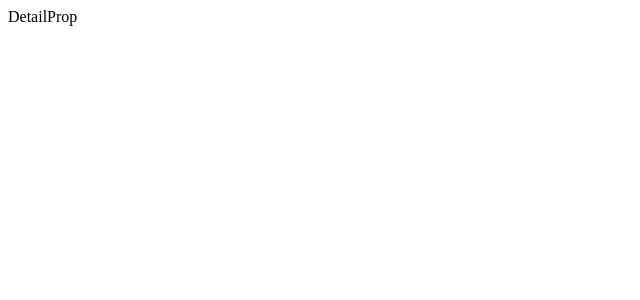
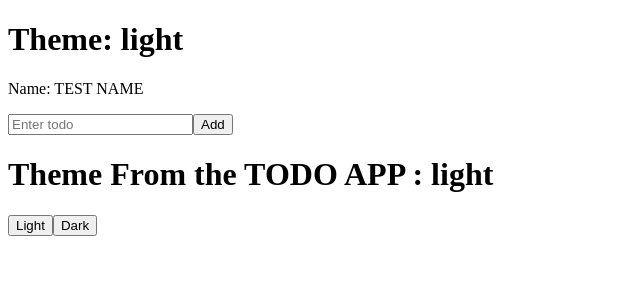
Before and after one commit to SwarajAnand/LPU-SEC-9, a React (Vite) app in the folder React/: page / in a window 1280 px wide. Shown: the top 300 px of the page, without its empty margins (0-640 px from the left). Built offline with nearby package versions, Linux system fonts and the light colour scheme.

Commit message:
Added context

```diff
--- a/React/src/App.jsx
+++ b/React/src/App.jsx
@@ -1,31 +1,21 @@
-import { createContext } from "react";
-import WeatherComponent from "./components/24_06_EVE/WeatherComponent";
-import Accordion from "./components/25_06/Accordion";
-import Todo from "./components/25_06/Todo";
-import DetailProp from "./components/DetailProp";
+import { useContext } from 'react';
+import { themeDetail } from './ContextThemeProvider.jsx';
+import Todo from './components/25_06/Todo.jsx';
 
-function App() {
-  const themeContext = createContext();
+const App = () => {
+  const data = useContext(themeDetail);
+  const { name } = data;
 
-  console.log(themeContext);
+  console.log(data);
 
-  console.log("App is rendered");
   return (
-    <>
-      {/* <Demo data={{ name: "TEST NAME" , age: 20, gender: "male"}} /> */}
-      {/* <WeatherComponent /> */}
-      {/* <Todo /> */}
-      {/* <Accordion /> */}
+    <div>
+      <h1>Theme: {data.theme}</h1>
+      <p>Name: {name}</p>
 
-      <DetailProp>
-        <Todo />
-      </DetailProp>
-    </>
+      <Todo />
+    </div>
   );
-}
+};
 
 export default App;
-
-// cc0c6f2482424f69bd874449252406
-
-// http://api.weatherapi.com/v1/current.json?key=cc0c6f2482424f69bd874449252406&q=India&aqi=no
--- a/React/src/ContextThemeProvider.jsx
+++ b/React/src/ContextThemeProvider.jsx
@@ -1,15 +1,15 @@
 import { createContext, useState } from "react";
 
-export const themeContext = createContext(null);
+export const themeDetail = createContext(null);
 
 const ContextThemeProvider = ({ children }) => {
   const [theme, setTheme] = useState('light');
   const [name, setName] = useState('TEST NAME');
 
   return (
-    <themeContext.Provider value={{ theme, setTheme, name, setName }}>
+    <themeDetail.Provider value={{ theme, setTheme, name, setName }}>
       {children}
-    </themeContext.Provider>
+    </themeDetail.Provider>
   );
 };
 
--- a/React/src/components/25_06/Todo.jsx
+++ b/React/src/components/25_06/Todo.jsx
@@ -1,7 +1,9 @@
-import React, { useState } from "react";
+import React, { useContext, useState } from "react";
 import { v4 as uuidv4 } from "uuid";
+import { themeDetail } from "../../ContextThemeProvider";
 
 const Todo = () => {
+  const { theme, setTheme } = useContext(themeDetail);
   const [todos, setTodos] = useState([]);
   const [input, setInput] = useState("");
 
@@ -40,17 +42,20 @@ const Todo = () => {
         {todos.map((ele) => {
           return (
             <div key={ele.id}>
-              {
-                ele.isDone ? (
-                  <del onClick={() => changeTaskState(ele.id)}>{ele.value}</del>
-                ) : (
-                  <span onClick={() => changeTaskState(ele.id)}>{ele.value}</span>
-                )
-              }
+              {ele.isDone ? (
+                <del onClick={() => changeTaskState(ele.id)}>{ele.value}</del>
+              ) : (
+                <span onClick={() => changeTaskState(ele.id)}>{ele.value}</span>
+              )}
             </div>
           );
         })}
       </div>
+
+      <h1>Theme From the TODO APP : {theme}</h1>
+
+      <button onClick={() => setTheme("light")}>Light</button>
+      <button onClick={() => setTheme("dark")}>Dark</button>
     </div>
   );
 };
```
Also changed, not shown: React/src/main.jsx (+5 -7 lines).
